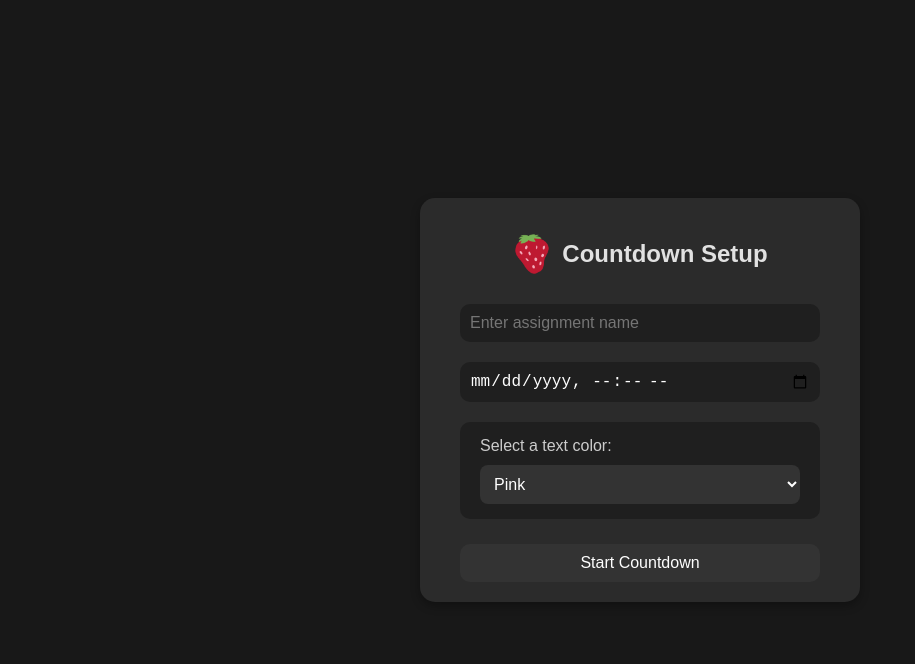
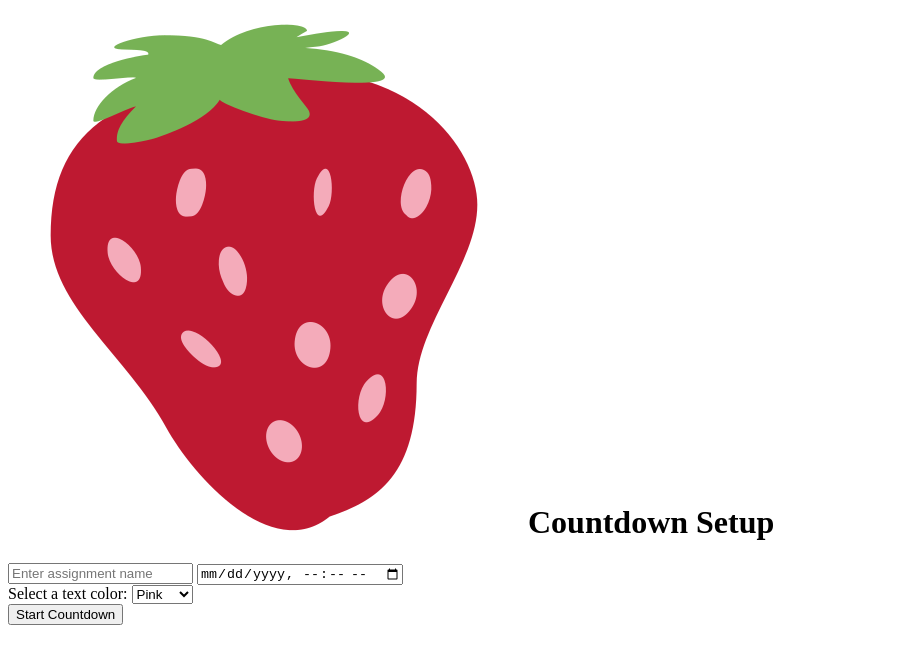
Before and after one commit to soppi24/website-demo, a plain HTML site: page index.html in a window 1280 px wide. Shown: the whole page, without its empty margins (0-915 px from the left). Drawn offline with Linux system fonts and the light colour scheme.

Commit message:
Update index.html

```diff
--- a/index.html
+++ b/index.html
@@ -5,111 +5,7 @@
     <meta name="viewport" content="width=device-width, initial-scale=1.0">
     <title>Styled Countdown Timer</title>
     <style>
-        body {
-            margin: 0;
-            height: 100vh;
-            background-color: #181818;
-            display: flex;
-            justify-content: center;
-            align-items: center;
-            font-family: Arial, sans-serif;
-            color: white;
-            overflow: hidden;
-        }
-
-        .timer-container {
-            background: #2b2b2b;
-            padding: 20px;
-            border-radius: 15px;
-            box-shadow: 0 4px 10px rgba(0, 0, 0, 0.3);
-            text-align: center;
-            color: #e1e1e1;
-            width: 90%;
-            max-width: 400px;
-            position: relative;
-        }
-
-        h1 {
-            margin-bottom: 20px;
-            font-size: 1.5rem;
-            display: flex;
-            align-items: center;
-            justify-content: center;
-            gap: 10px;
-        }
-
-        .dynamic-image {
-            width: 40px;
-            height: 40px;
-            object-fit: cover;
-        }
-
-        .form-input {
-            margin: 10px auto;
-            padding: 10px;
-            border: none;
-            border-radius: 10px;
-            font-size: 1rem;
-            width: 100%;
-            max-width: 360px;
-            background: #1f1f1f;
-            color: white;
-            box-sizing: border-box;
-            text-align: left;
-        }
-
-        .dropdown-container {
-            background-color: #1f1f1f;
-            padding: 15px 20px;
-            border-radius: 10px;
-            width: 100%;
-            max-width: 320px;
-            display: flex;
-            flex-direction: column;
-            align-items: center;
-            margin: 10px auto;
-        }
-
-        .dropdown-label {
-            font-size: 1rem;
-            color: #ccc;
-            text-align: left;
-            width: 100%;
-            margin-bottom: 10px;
-        }
-
-        .dropdown {
-            width: 100%;
-            padding: 10px;
-            border: none;
-            border-radius: 8px;
-            background-color: #333;
-            color: white;
-            font-size: 1rem;
-            cursor: pointer;
-        }
-
-        .dropdown:hover {
-            background-color: #444;
-        }
-
-        .form-button {
-            margin-top: 15px;
-            padding: 10px 20px;
-            border: none;
-            background-color: #333;
-            color: white;
-            border-radius: 10px;
-            cursor: pointer;
-            font-size: 1rem;
-            width: 100%;
-            max-width: 360px;
-            box-sizing: border-box;
-        }
-
-        .form-button:hover {
-            background-color: #555;
-        }
+        /* Your existing styles */
     </style>
 </head>
 <body>
@@ -144,6 +40,7 @@
         <p id="countdown"></p>
         <button class="form-button" onclick="editCountdown()">Edit</button>
     </div>
+
     <script>
         const colorDropdown = document.getElementById('colorDropdown');
         const timerImage = document.getElementById('timerImage');
@@ -154,36 +51,10 @@
         const countdownDisplay = document.getElementById('countdown');
         const assignmentInput = document.getElementById('assignmentName');
         const deadlineInput = document.getElementById('deadline');
-    window.startCountdown = startCountdown;
-    window.editCountdown = editCountdown;
         let timerInterval;
 
-    // Check for saved session data on page load
-    window.addEventListener('load', () => {
-        const savedAssignment = sessionStorage.getItem('assignmentName');
-        const savedDeadline = sessionStorage.getItem('deadline');
-        const savedColor = sessionStorage.getItem('selectedColor');
-        const savedImage = sessionStorage.getItem('selectedImage');
-
-        if (savedAssignment && savedDeadline && savedColor && savedImage) {
-            // Restore session
-            setupContainer.style.display = 'none';
-            timerContainer.style.display = 'block';
-
-            assignmentDisplay.textContent = savedAssignment;
-            deadlineDisplay.textContent = formatDate(new Date(savedDeadline));
-            countdownDisplay.style.color = savedColor;
-            timerImage.src = savedImage;
-            timerContainer.style.backgroundColor = hexToRgba(savedColor, 0.1);
-
-            // Start the countdown
-            updateCountdown(new Date(savedDeadline));
-            timerInterval = setInterval(() => updateCountdown(new Date(savedDeadline)), 1000);
-        }
-    });
-
-    // Save data to sessionStorage and start the countdown
-    function startCountdown() {
+        // Expose functions globally
+        window.startCountdown = function () {
             const assignmentName = assignmentInput.value;
             const deadline = new Date(deadlineInput.value);
             const selectedOption = colorDropdown.options[colorDropdown.selectedIndex];
@@ -216,9 +87,15 @@
             clearInterval(timerInterval);
             updateCountdown(deadline);
             timerInterval = setInterval(() => updateCountdown(deadline), 1000);
-    }
+        };
 
-    // Update the countdown display
+        window.editCountdown = function () {
+            clearInterval(timerInterval);
+            sessionStorage.clear(); // Clear saved session data
+            setupContainer.style.display = 'block';
+            timerContainer.style.display = 'none';
+        };
+
         function updateCountdown(deadline) {
             const now = new Date();
             const timeLeft = deadline - now;
@@ -238,15 +115,6 @@
                 `${days} days, ${hours} hours, ${minutes} minutes, ${seconds} seconds left`;
         }
 
-    // Edit the countdown (clear sessionStorage and reset)
-    function editCountdown() {
-        clearInterval(timerInterval);
-        sessionStorage.clear(); // Clear saved session data
-        setupContainer.style.display = 'block';
-        timerContainer.style.display = 'none';
-    }
-
-    // Convert HEX color to RGBA with transparency
         function hexToRgba(hex, alpha) {
             const r = parseInt(hex.slice(1, 3), 16);
             const g = parseInt(hex.slice(3, 5), 16);
@@ -254,7 +122,6 @@
             return `rgba(${r}, ${g}, ${b}, ${alpha})`;
         }
 
-    // Format the date for display
         function formatDate(date) {
             const options = { weekday: 'long', year: 'numeric', month: 'long', day: 'numeric' };
             const daysLeft = Math.ceil((date - new Date()) / (1000 * 60 * 60 * 24));
```
Lines whose indentation alone changed are shown as unchanged.
